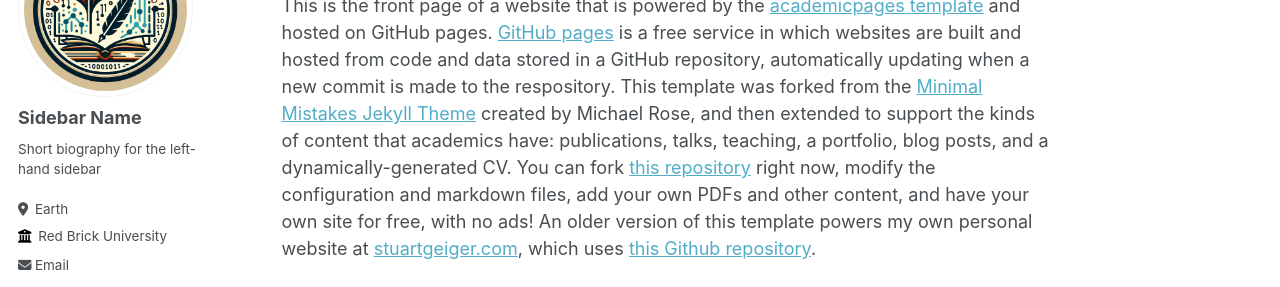
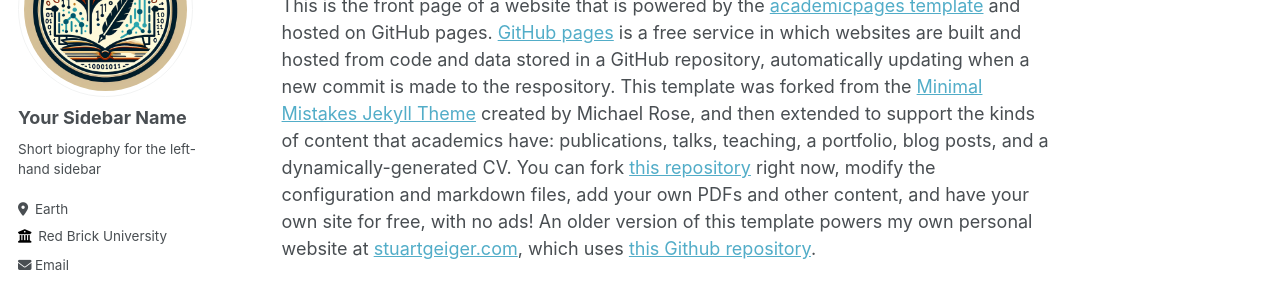
Before and after one commit to a1romero/trywebsite, a Jekyll site: the page built from _pages/about.md, in a window 1280 px wide. Shown: the part 164-451 px from the top of the page. Built offline with Jekyll 4.4.1, drawn with Linux system fonts in a browser that asks for light colours; some web fonts are replaced.

```diff
--- a/_config.yml
+++ b/_config.yml
@@ -12,7 +12,7 @@ title                    : "Your Name / Site Title"
 title_separator          : "-"
 name                     : &name "Your Name"
 description              : &description "personal description"
-url                      : https://academicpages.github.io # the base hostname & protocol for your site e.g. "https://mmistakes.github.io"
+url                      : https://a1romero.github.io # the base hostname & protocol for your site e.g. "https://mmistakes.github.io"
 baseurl                  : "" # the subpath of your site, e.g. "/blog"
 repository               : "academicpages/academicpages.github.io"
 
@@ -22,7 +22,7 @@ repository               : "academicpages/academicpages.github.io"
 author:
   # Biographic information
   avatar           : "logo-reformatted.png"
-  name             : "Sidebar Name"
+  name             : "Your Sidebar Name"
   pronouns         : # example: "she/her"
   bio              : "Short biography for the left-hand sidebar"
   location         : "Earth"
```
Also changed, not shown: images/logo.jpg (deleted).
